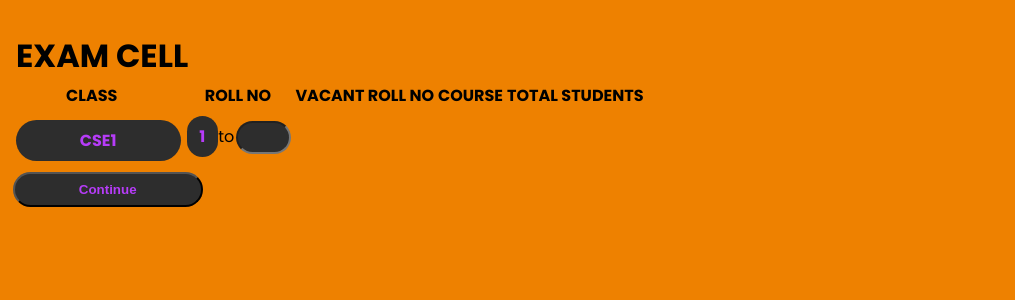
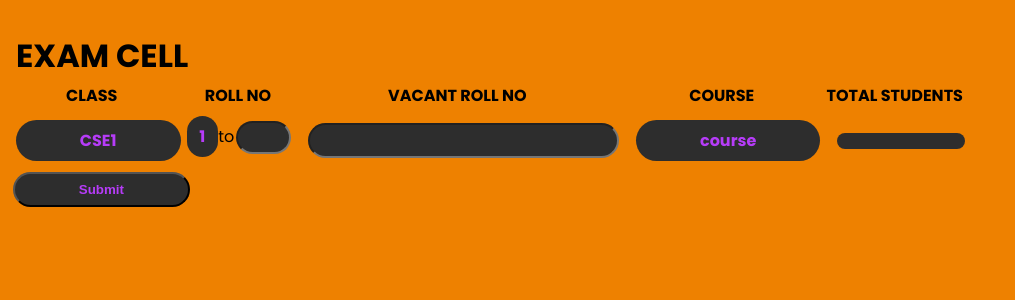
Before and after one commit to SeatSmart/SeatSmart, a React (Vite) app: page / in a window 1280 px wide. Shown: the top 300 px of the page, without its empty margins (0-1015 px from the left). Built offline with nearby package versions, Linux system fonts and the light colour scheme.

Commit message:
useEffect
used useEffect hook to fetch the current data of state variable and do proper calculation

```diff
--- a/src/Components/ex3.css
+++ b/src/Components/ex3.css
@@ -27,6 +27,11 @@
 
 }
 .roll input{
+    font-weight: bold;
     width: 2vw;
     height: 1vw;
+    align-items: center;
 }
+.classlabel button{
+    font-weight: bold;
+}
--- a/src/Components/examcell3.jsx
+++ b/src/Components/examcell3.jsx
@@ -1,16 +1,58 @@
-import React, { useState } from 'react';
+import React, { useState,useEffect } from 'react';
 import "./ex3.css"
 const Examcell3 = () => {
-    const [inputValue, setInputValue] = useState('');
+    var vacant_cs1=[];var vacant_cs2=[];var vacant_ee1=[];var vacant_ee2=[];var vacant_ec1=[];var vacant_ec2=[];var vacant_ce1=[];var vacant_ce2=[];var vacant_me1=[];var vacant_me2=[];
+    const [inputValues, setInputValues] = useState('');
+    const [vacant_cs1Length, setVacant_cs1Length] = useState('');
+    const [cs1, setCs1] = useState('');
+    const [vacant_cs2Length, setVacant_cs2Length] = useState('');
+    const [cs2, setCs2] = useState('');
+    const [vacant_ee1Length, setVacant_ee1Length] = useState('');
+    const [ee1, setee1] = useState('');
+    const [vacant_ee2Length, setVacant_ee2Length] = useState('');
+    const [ee2, setee2] = useState('');
+    const [vacant_ec1Length, setVacant_ec1Length] = useState('');
+    const [ec1, setec1] = useState('');
+    const [vacant_ec2Length, setVacant_ec2Length] = useState('');
+    const [ec2, setec2] = useState('');
+    const [vacant_ce1Length, setVacant_ce1Length] = useState('');
+    const [ce1, setce1] = useState('');
+    const [vacant_ce2Length, setVacant_ce2Length] = useState('');
+    const [ce2, setce2] = useState('');
+    const [vacant_me1Length, setVacant_me1Length] = useState('');
+    const [me1, setme1] = useState('');
+    const [vacant_me2Length, setVacant_me2Length] = useState('');
+    const [me2, setme2] = useState('');
 
-    const handleInputChange = (event) => {
-      setInputValue(event.target.value);
+    useEffect(() => {
+
+    },[cs1,vacant_cs1Length]);
+
+    const handleInputChange_cs1 = (event) => {
+        const value = event.target.value;
+        // console.log(value);
+        setCs1(value);
+        // console.log(cs1);
+    };
+    const handleInputvacant_cs1 = (event) =>{
+        const value = event.target.value;
+        setInputValues(value);
+        vacant_cs1 = value.split(',').map((val) => val.trim());
+        console.log(vacant_cs1);
+        setVacant_cs1Length(vacant_cs1.length);
+        // console.log(vacant_cs1Length);
+
+    };
+
+    const handleSubmit = (event) => {
+        event.preventDefault();
+        setCs1(cs1 - vacant_cs1Length);
     };
     return (
         <div className='ex3'>
             <h1>EXAM CELL</h1>
             <div className="table">
-                <form onSubmit={handleInputChange}>
+                <form onSubmit={handleSubmit}>
                     <table>
                         <tr>
                             <th>CLASS</th>
@@ -29,13 +71,23 @@ const Examcell3 = () => {
                                         1
                                     </p>
                                     to
-                                    <input className='roll1' type="text" value={inputValue} onChange={handleInputChange} />
+                                    <input className='roll1' type="text" value={cs1}  onInput={handleInputChange_cs1} />
                                 </div>
+                            </td>
+                            <td>
+                                <input className='classlabel' type='text' value={inputValues} onInput={handleInputvacant_cs1} />
+                            </td>
+                            <td>
+                                <p className='classlabel'>course</p>
+                            </td>
+                            <td>
+                                <p className='classlabel'>{cs1}</p>
                             </td>
                         </tr>
                     </table>
-                    <button type='submit' className='classlabel'>Continue</button>
+                    <button type='submit' className='classlabel'>Submit</button>
                 </form>
+
             </div>
         </div>
     )
```
